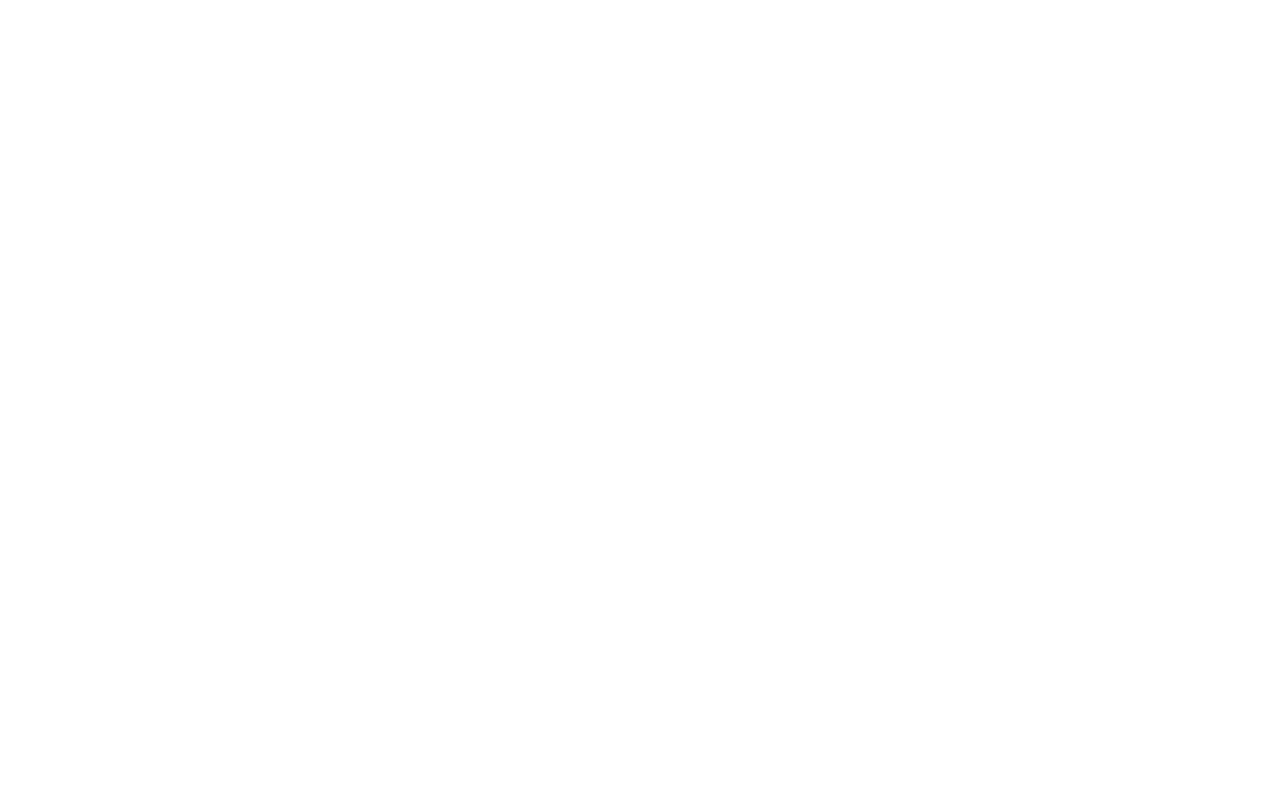
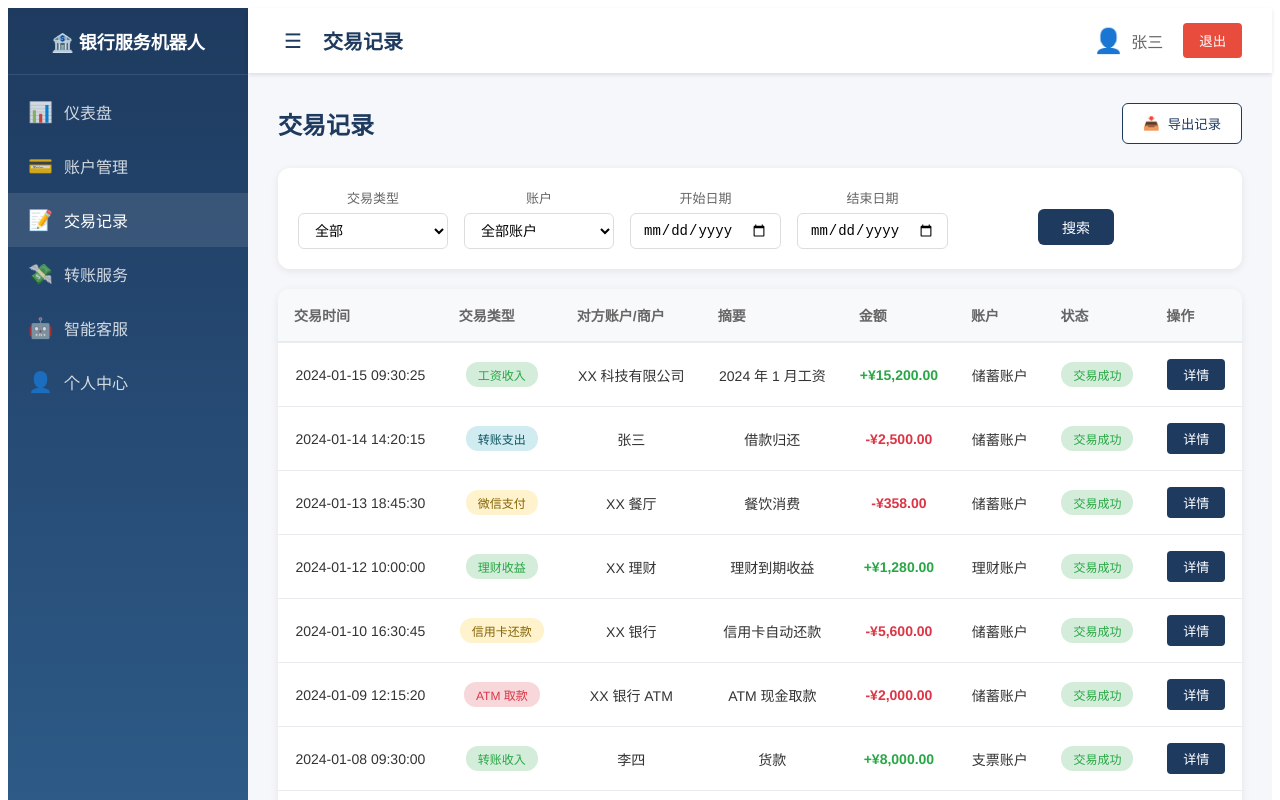
Before and after one commit to MARETU01/bank-service-chatbot, a Vue app in the folder frontend/: page /transactions in a window 1280 px wide. Before the commit this address had no page. Shown: the top 800 px of the page. Built offline with nearby package versions, Linux system fonts and the light colour scheme.

Commit message:
前端路由

```diff
--- a/frontend/src/components/Layout.vue
+++ b/frontend/src/components/Layout.vue
@@ -6,27 +6,27 @@
         <h2>🏦 银行服务机器人</h2>
       </div>
       <nav class="menu">
-        <router-link to="/app/dashboard" class="menu-item">
+        <router-link to="/dashboard" class="menu-item">
           <span class="icon">📊</span>
           <span>仪表盘</span>
         </router-link>
-        <router-link to="/app/accounts" class="menu-item">
+        <router-link to="/accounts" class="menu-item">
           <span class="icon">💳</span>
           <span>账户管理</span>
         </router-link>
-        <router-link to="/app/transactions" class="menu-item">
+        <router-link to="/transactions" class="menu-item">
           <span class="icon">📝</span>
           <span>交易记录</span>
         </router-link>
-        <router-link to="/app/transfers" class="menu-item">
+        <router-link to="/transfers" class="menu-item">
           <span class="icon">💸</span>
           <span>转账服务</span>
         </router-link>
-        <router-link to="/app/chatbot" class="menu-item">
+        <router-link to="/chatbot" class="menu-item">
           <span class="icon">🤖</span>
           <span>智能客服</span>
         </router-link>
-        <router-link to="/app/profile" class="menu-item">
+        <router-link to="/profile" class="menu-item">
           <span class="icon">👤</span>
           <span>个人中心</span>
         </router-link>
@@ -70,12 +70,12 @@
 
     const pageTitle = computed(() => {
       const titles = {
-        '/app/dashboard': '仪表盘',
-        '/app/accounts': '账户管理',
-        '/app/transactions': '交易记录',
-        '/app/transfers': '转账服务',
-        '/app/chatbot': '智能客服',
-        '/app/profile': '个人中心'
+        '/dashboard': '仪表盘',
+        '/accounts': '账户管理',
+        '/transactions': '交易记录',
+        '/transfers': '转账服务',
+        '/chatbot': '智能客服',
+        '/profile': '个人中心'
       }
       return titles[route.path] || '银行服务'
     })
--- a/frontend/src/router/index.js
+++ b/frontend/src/router/index.js
@@ -21,7 +21,7 @@
     meta: { title: '注册页面' }
   },
   {
-    path: '/app',
+    path: '/',
     component: Layout,
     children: [
       {
```
